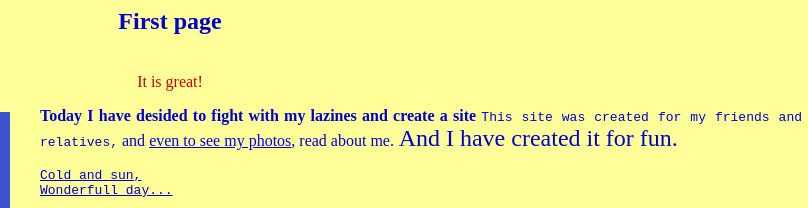
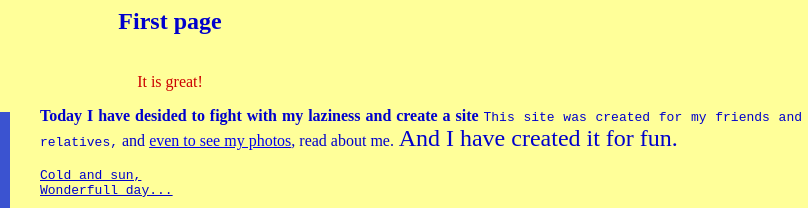
Before and after one commit to Evgeny28/Evgeny28.github.io, a plain HTML site: page index.html in a window 1280 px wide. Shown: the top 208 px of the page, 470-1278 px from the left. Drawn offline with Linux system fonts and the light colour scheme.

Commit message:
First website upload

```diff
--- a/index.html
+++ b/index.html
@@ -8,7 +8,7 @@
 <br>
 <font color="#CC0000">It is great!</font></div>
 <p align="justify">
-<a href="foto.html"><img src="images/ImageFactory1462650477283 copy.png" align="left" hspace="30" vspace="5" alt="my pikcher"></a><b>Today I have desided to fight with my lazines and create a site</b> <tt>This site was created for my friends and relatives,</tt> and <a href="foto.html">even to see my photos</a>, read about me.<font size="+2"> And I have created it for fun.</font>
+<a href="foto.html"><img src="images/ImageFactory1462650477283 copy.png" align="left" hspace="30" vspace="5" alt="my pikcher"></a><b>Today I have desided to fight with my laziness and create a site</b> <tt>This site was created for my friends and relatives,</tt> and <a href="foto.html">even to see my photos</a>, read about me.<font size="+2"> And I have created it for fun.</font>
 </p>
 <pre><u>Cold and sun,
 Wonderfull day...</u></pre>
```
